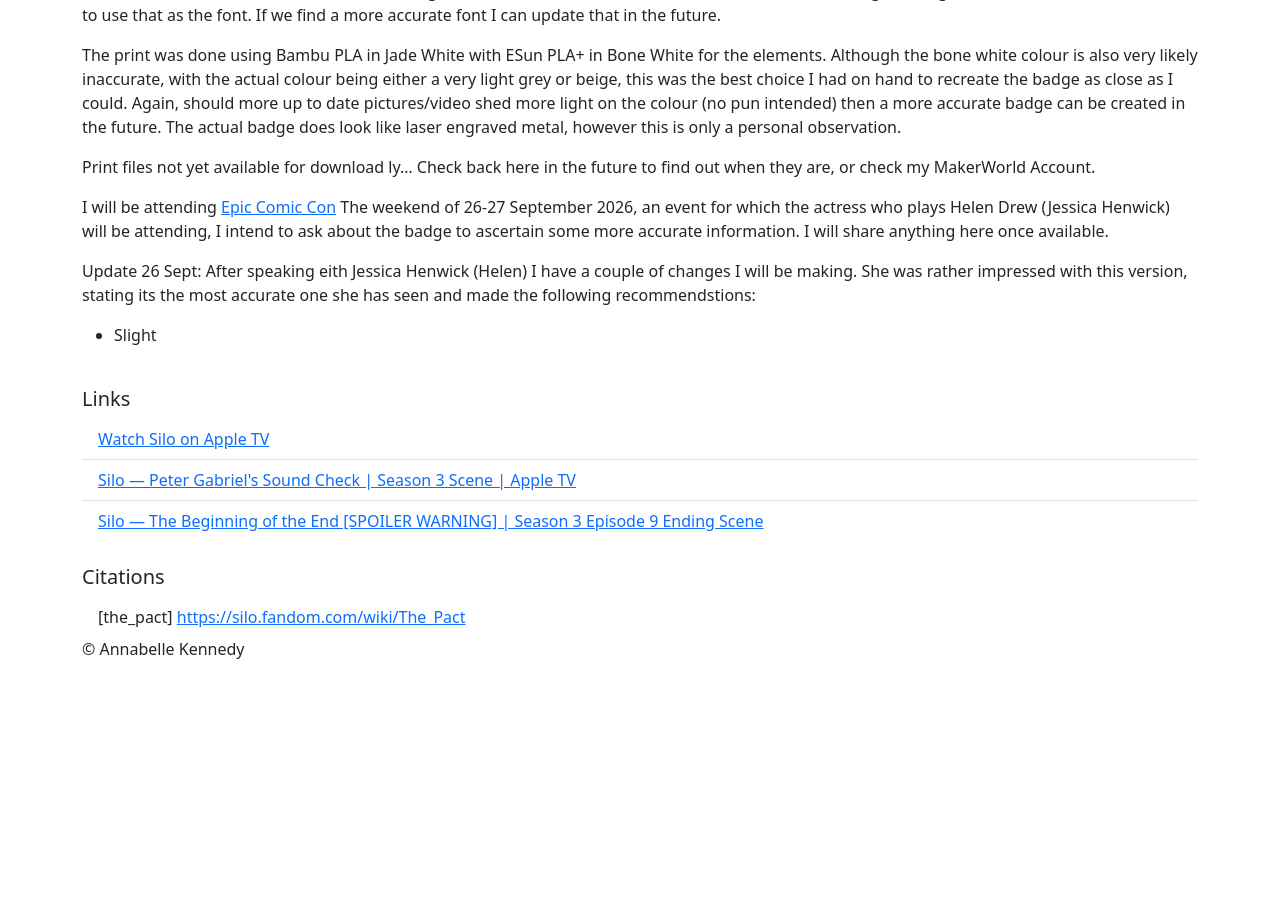
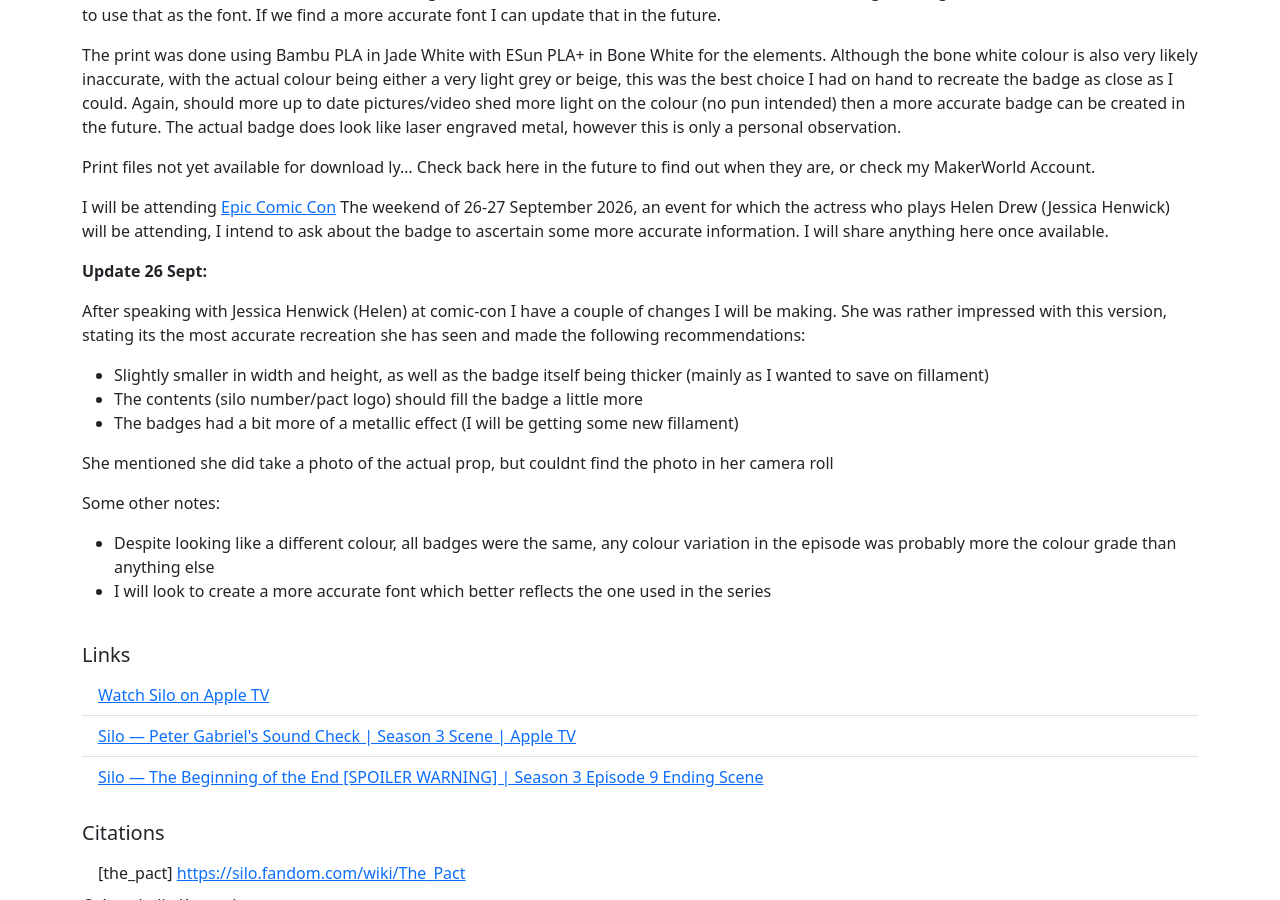
Before and after one commit to queekusme/queekusme.github.com, a Jekyll site: the page built from _projects/silo_tour_badge.md, in a window 1280 px wide and 900 px high, scrolled down 790 px. Built offline with Jekyll 4.4.1, drawn with Linux system fonts in a browser that asks for light colours; before the commit the page ends 1467 px from its top, so only the background shows below that.

Commit message:
Update silo_tour_badge.md

```diff
--- a/_projects/silo_tour_badge.md
+++ b/_projects/silo_tour_badge.md
@@ -37,5 +37,15 @@ Print files not yet available for download ly... Check back here in the future t
 
 I will be attending [Epic Comic Con](https://www.forthefans.uk/) The weekend of 26-27 September 2026, an event for which the actress who plays Helen Drew (Jessica Henwick) will be attending, I intend to ask about the badge to ascertain some more accurate information. I will share anything here once available.
 
-Update 26 Sept: After speaking eith Jessica Henwick (Helen) I have a couple of changes I will be making. She was rather impressed with this version, stating its the most accurate one she has seen and made the following recommendstions:
-- Slight
+<b>Update 26 Sept:</b>
+
+After speaking with Jessica Henwick (Helen) at comic-con I have a couple of changes I will be making. She was rather impressed with this version, stating its the most accurate recreation she has seen and made the following recommendations:
+- Slightly smaller in width and height, as well as the badge itself being thicker (mainly as I wanted to save on fillament)
+- The contents (silo number/pact logo) should fill the badge a little more
+- The badges had a bit more of a metallic effect (I will be getting some new fillament)
+
+She mentioned she did take a photo of the actual prop, but couldnt find the photo in her camera roll
+
+Some other notes:
+- Despite looking like a different colour, all badges were the same, any colour variation in the episode was probably more the colour grade than anything else
+- I will look to create a more accurate font which better reflects the one used in the series
```
